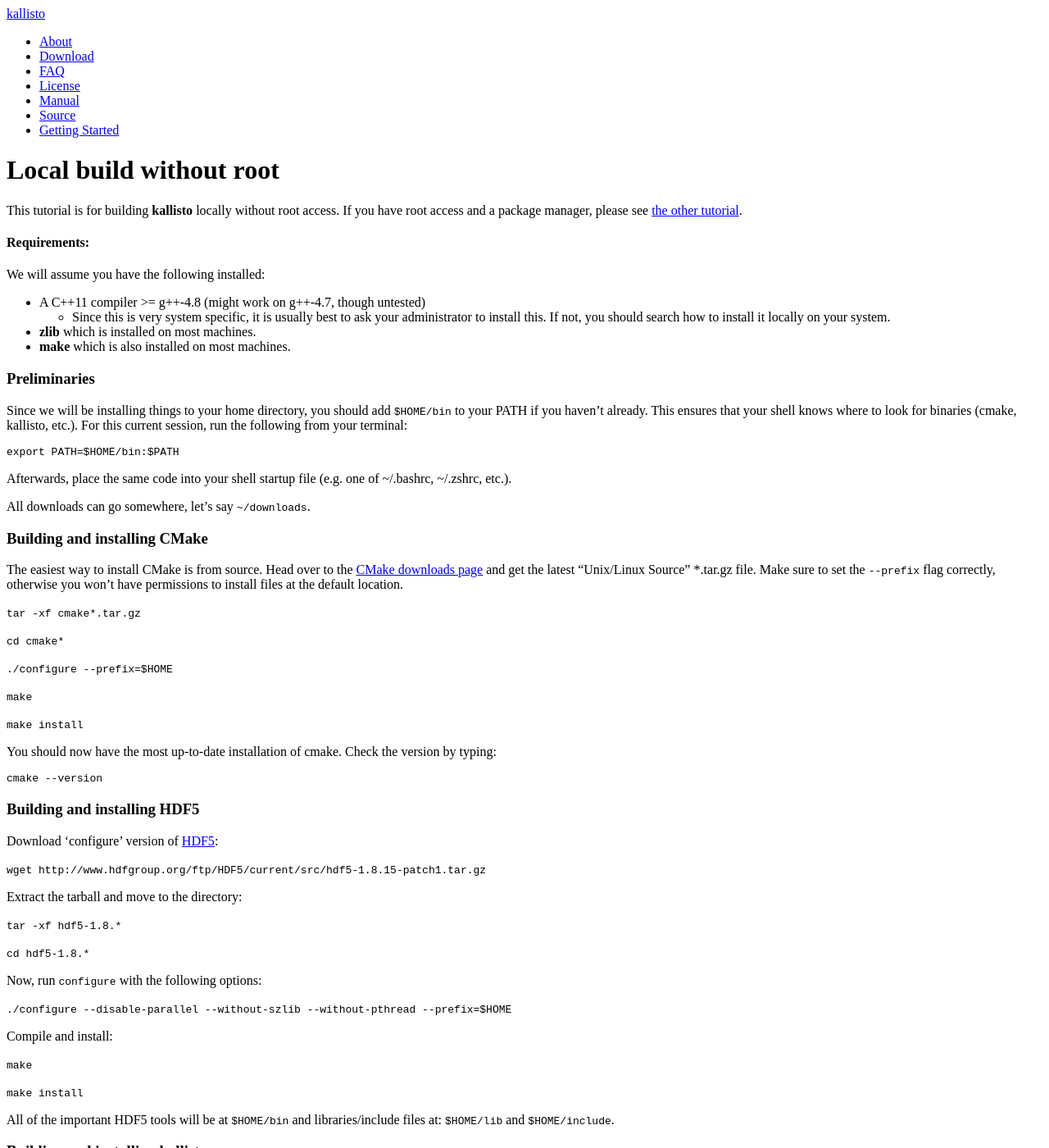
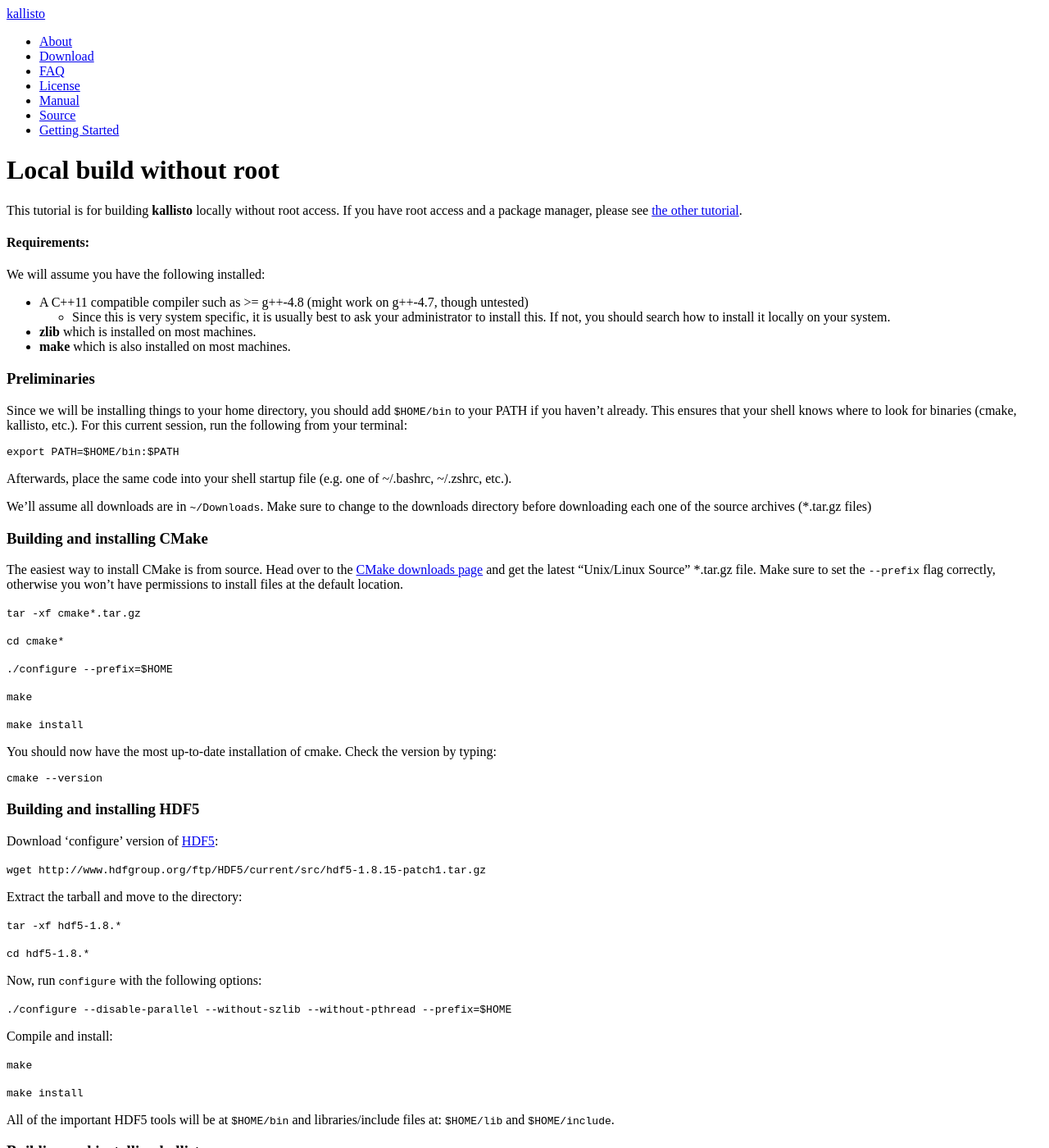
Before and after one commit to pachterlab/kallisto, a Jekyll site: the page built from local_build.md, in a window 1280 px wide and 1400 px high. Shown: the whole window at 82% size. Built offline with Jekyll 4.4.1, drawn with Linux system fonts in a browser that asks for light colours; some of the changed text lies outside the part shown.

Commit message:
style for local build and some typos

```diff
--- a/local_build.md
+++ b/local_build.md
@@ -13,7 +13,8 @@
 
 We will assume you have the following installed:
 
-- A C++11 compiler >= g++-4.8 (might work on g++-4.7, though untested)
+- A C++11 compatible compiler such as >= g++-4.8 (might work on g++-4.7, though
+  untested)
     - Since this is very system specific, it is usually best to ask your
       administrator to install this. If not, you should search how to install
       it locally on your system.
@@ -33,7 +34,9 @@
 
 Afterwards, place the same code into your shell startup file (e.g. one of ~/.bashrc, ~/.zshrc, etc.).
 
-All downloads can go somewhere, let's say `~/downloads`.
+We'll assume all downloads are in `~/Downloads`. Make sure to change to the
+downloads directory before downloading each one of the source archives
+(\*.tar.gz files)
 
 ### Building and installing CMake
 
```
Also changed, not shown: other parts of local_build.md (+1 -2 lines).
